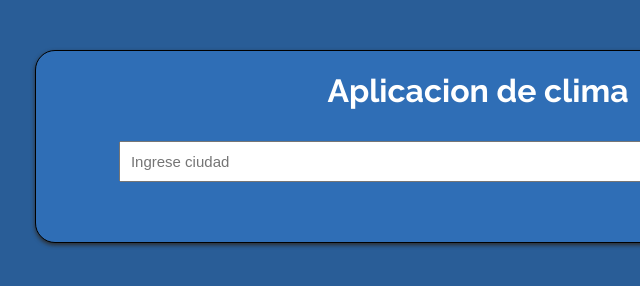
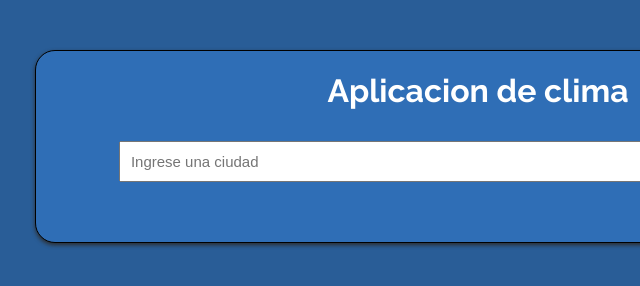
Before and after one commit to pablonecco/weather-app, a plain HTML site: page index.html in a window 1280 px wide. Shown: the full height of the page, 162-802 px from the left. Drawn offline with Linux system fonts and the light colour scheme.

Commit message:
first commit

```diff
--- a/index.html
+++ b/index.html
@@ -16,7 +16,7 @@
 
     <div id="container">
         <h1>Aplicacion de clima</h1>
-        <input class="cityInput" type="text" id="cityInput" placeholder="Ingrese ciudad">
+        <input class="cityInput" type="text" id="cityInput" placeholder="Ingrese una ciudad">
         <button class="searchButton" id="searchButton"> Buscar</button>
         <div id="weatherData"></div>
     </div>
```
